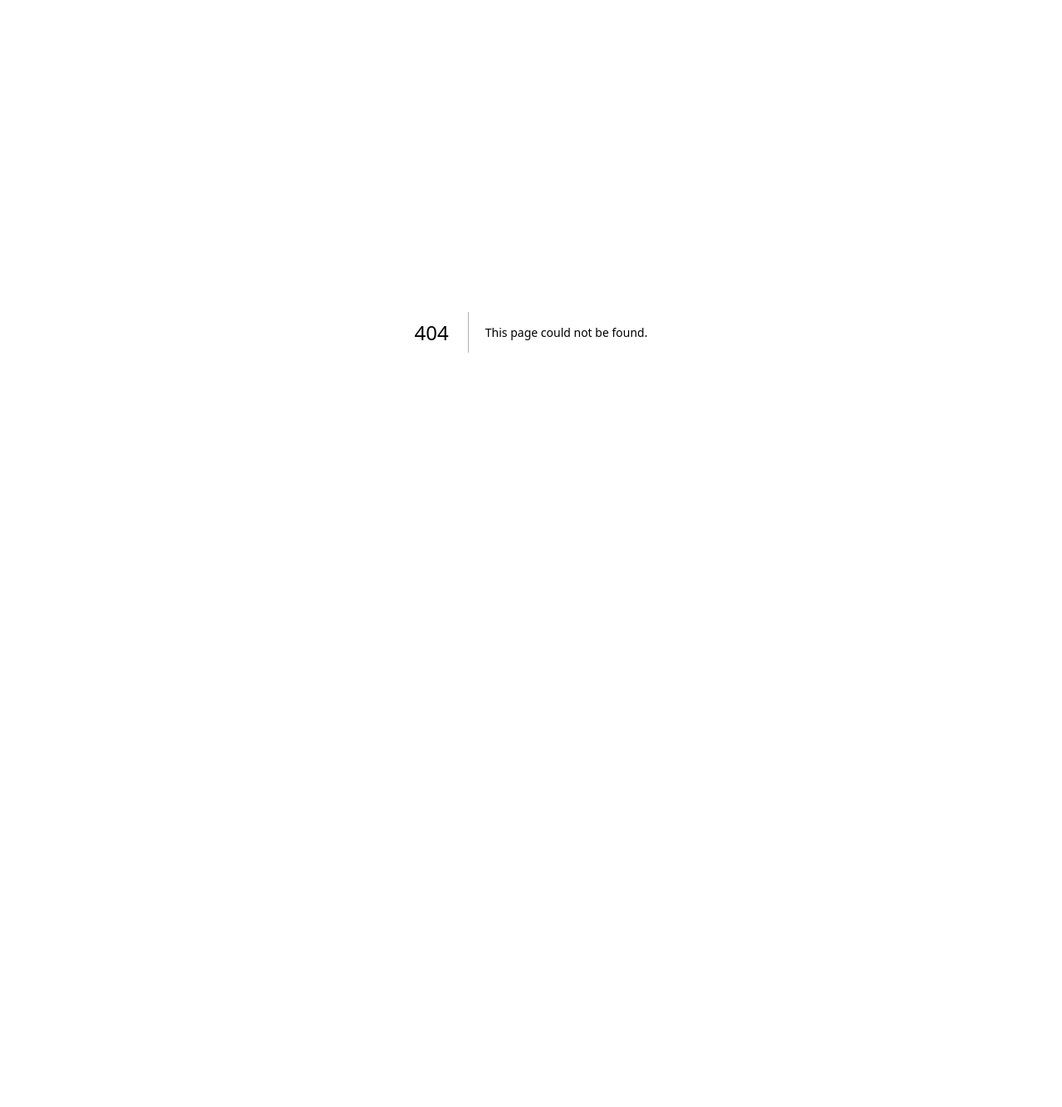
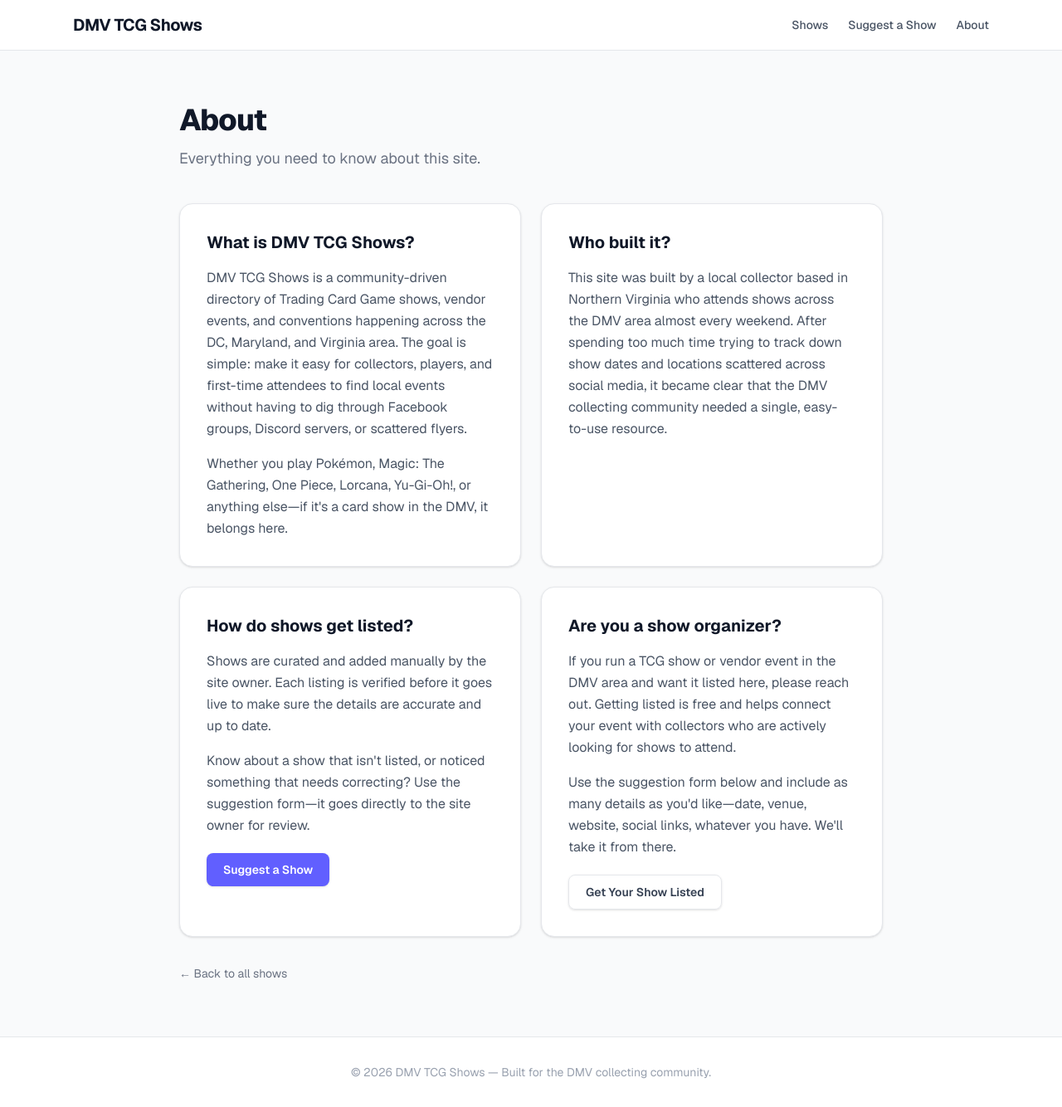
Before and after one commit to acdrowork-ops/dmvtcgshows, a Next.js app: page /about in a window 1280 px wide. Before the commit this address had no page. Shown: the whole page at 83% size. Before the commit the page ends 800 px from the top, so only its background shows below. Built offline with nearby package versions, Linux system fonts and the light colour scheme.

Commit message:
add About page with 2x2 grid layout and Suggest a Show nav link

```diff
--- /dev/null
+++ b/app/about/page.tsx
@@ -0,0 +1,121 @@
+import Link from "next/link";
+import { NavHeader } from "@/app/components/NavHeader";
+import { SuggestShowButton } from "@/app/components/SuggestShowButton";
+
+export const metadata = {
+  title: "About — DMV TCG Shows",
+  description:
+    "Learn about DMV TCG Shows, the community-driven directory of Trading Card Game events in the DC, Maryland, and Virginia area.",
+};
+
+export default function AboutPage() {
+  return (
+    <div className="min-h-screen flex flex-col bg-white font-sans">
+      <NavHeader showsHref="/#upcoming" />
+
+      <main className="flex flex-col flex-1 bg-gray-50">
+        <div className="mx-auto w-full max-w-4xl px-6 py-16">
+          {/* Page heading */}
+          <div className="mb-10">
+            <h1 className="text-4xl font-extrabold tracking-tight text-gray-900">
+              About
+            </h1>
+            <p className="mt-3 text-lg text-gray-500">
+              Everything you need to know about this site.
+            </p>
+          </div>
+
+          <div className="grid grid-cols-1 gap-6 sm:grid-cols-2">
+            {/* What this site is */}
+            <div className="rounded-2xl border border-gray-200 bg-white p-8 shadow-sm">
+              <h2 className="text-xl font-bold text-gray-900">
+                What is DMV TCG Shows?
+              </h2>
+              <p className="mt-4 leading-relaxed text-gray-600">
+                DMV TCG Shows is a community-driven directory of Trading Card
+                Game shows, vendor events, and conventions happening across the
+                DC, Maryland, and Virginia area. The goal is simple: make it
+                easy for collectors, players, and first-time attendees to find
+                local events without having to dig through Facebook groups,
+                Discord servers, or scattered flyers.
+              </p>
+              <p className="mt-4 leading-relaxed text-gray-600">
+                Whether you play Pokémon, Magic: The Gathering, One Piece,
+                Lorcana, Yu-Gi-Oh!, or anything else&mdash;if it&apos;s a card
+                show in the DMV, it belongs here.
+              </p>
+            </div>
+
+            {/* Who built it */}
+            <div className="rounded-2xl border border-gray-200 bg-white p-8 shadow-sm">
+              <h2 className="text-xl font-bold text-gray-900">Who built it?</h2>
+              <p className="mt-4 leading-relaxed text-gray-600">
+                This site was built by a local collector based in Northern
+                Virginia who attends shows across the DMV area almost every
+                weekend. After spending too much time trying to track down show
+                dates and locations scattered across social media, it became
+                clear that the DMV collecting community needed a single,
+                easy-to-use resource.
+              </p>
+            </div>
+
+            {/* How shows get listed */}
+            <div className="rounded-2xl border border-gray-200 bg-white p-8 shadow-sm">
+              <h2 className="text-xl font-bold text-gray-900">
+                How do shows get listed?
+              </h2>
+              <p className="mt-4 leading-relaxed text-gray-600">
+                Shows are curated and added manually by the site owner. Each
+                listing is verified before it goes live to make sure the details
+                are accurate and up to date.
+              </p>
+              <p className="mt-4 leading-relaxed text-gray-600">
+                Know about a show that isn&apos;t listed, or noticed something
+                that needs correcting? Use the suggestion form&mdash;it goes
+                directly to the site owner for review.
+              </p>
+              <SuggestShowButton className="mt-5 inline-flex items-center gap-2 rounded-lg bg-indigo-500 px-5 py-2.5 text-sm font-semibold text-white shadow-sm transition-colors hover:bg-indigo-400">
+                Suggest a Show
+              </SuggestShowButton>
+            </div>
+
+            {/* For organizers */}
+            <div className="rounded-2xl border border-gray-200 bg-white p-8 shadow-sm">
+              <h2 className="text-xl font-bold text-gray-900">
+                Are you a show organizer?
+              </h2>
+              <p className="mt-4 leading-relaxed text-gray-600">
+                If you run a TCG show or vendor event in the DMV area and want
+                it listed here, please reach out. Getting listed is free and
+                helps connect your event with collectors who are actively
+                looking for shows to attend.
+              </p>
+              <p className="mt-4 leading-relaxed text-gray-600">
+                Use the suggestion form below and include as many details as
+                you&apos;d like&mdash;date, venue, website, social links,
+                whatever you have. We&apos;ll take it from there.
+              </p>
+              <SuggestShowButton className="mt-5 inline-flex items-center gap-2 rounded-lg border border-gray-200 px-5 py-2.5 text-sm font-semibold text-gray-700 shadow-sm transition-colors hover:border-indigo-300 hover:text-indigo-600">
+                Get Your Show Listed
+              </SuggestShowButton>
+            </div>
+          </div>
+
+          <div className="mt-8">
+            <Link
+              href="/"
+              className="text-sm text-gray-500 transition-colors hover:text-gray-900"
+            >
+              ← Back to all shows
+            </Link>
+          </div>
+        </div>
+      </main>
+
+      <footer className="border-t border-gray-200 bg-white px-6 py-8 text-center text-sm text-gray-400">
+        &copy; {new Date().getFullYear()} DMV TCG Shows &mdash; Built for the
+        DMV collecting community.
+      </footer>
+    </div>
+  );
+}
--- a/app/components/NavHeader.tsx
+++ b/app/components/NavHeader.tsx
@@ -30,7 +30,7 @@ export function NavHeader({ showsHref = "#upcoming" }: { showsHref?: string }) {
             >
               Suggest a Show
             </button>
-            <Link href="#" className="transition-colors hover:text-gray-900">
+            <Link href="/about" className="transition-colors hover:text-gray-900">
               About
             </Link>
           </nav>
```
